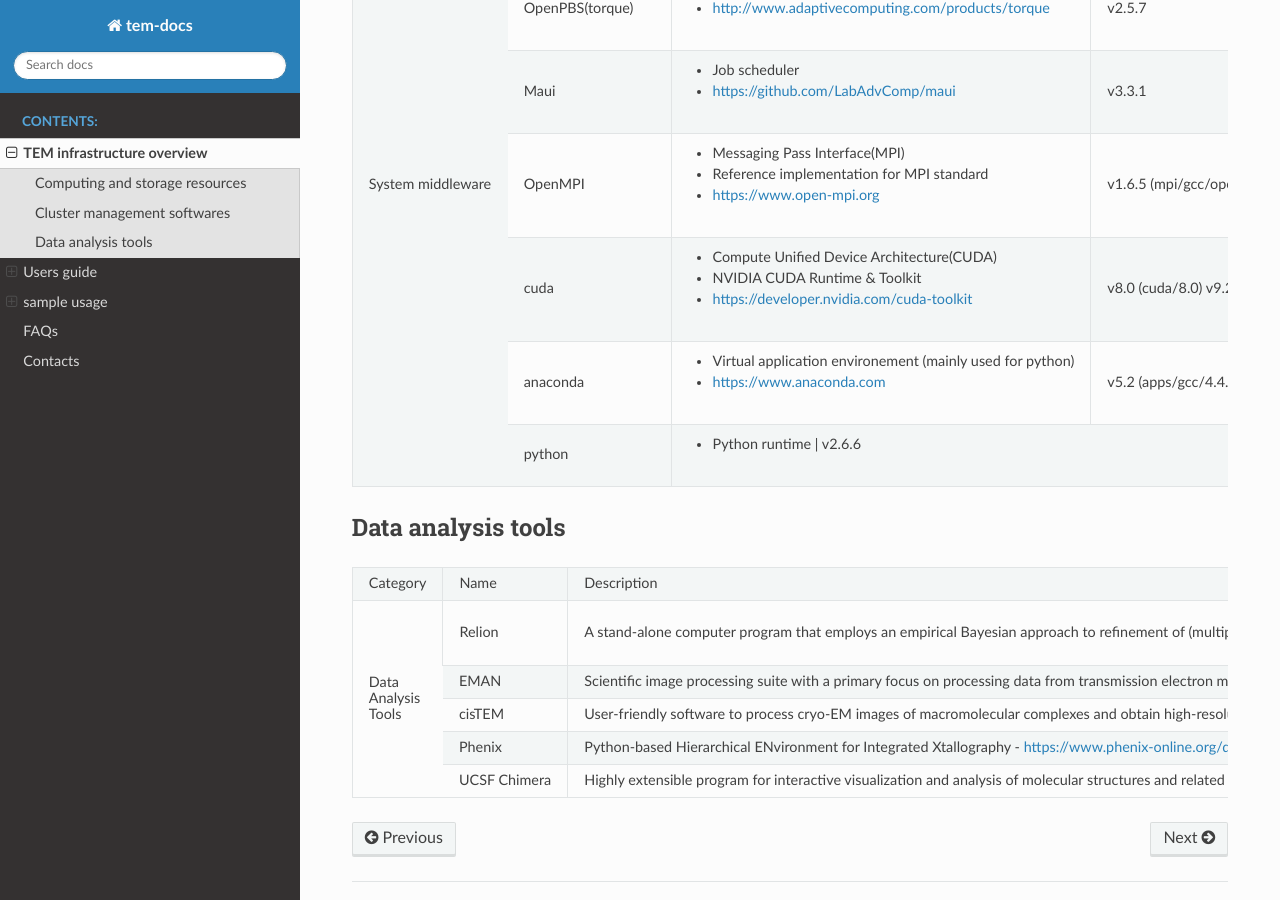
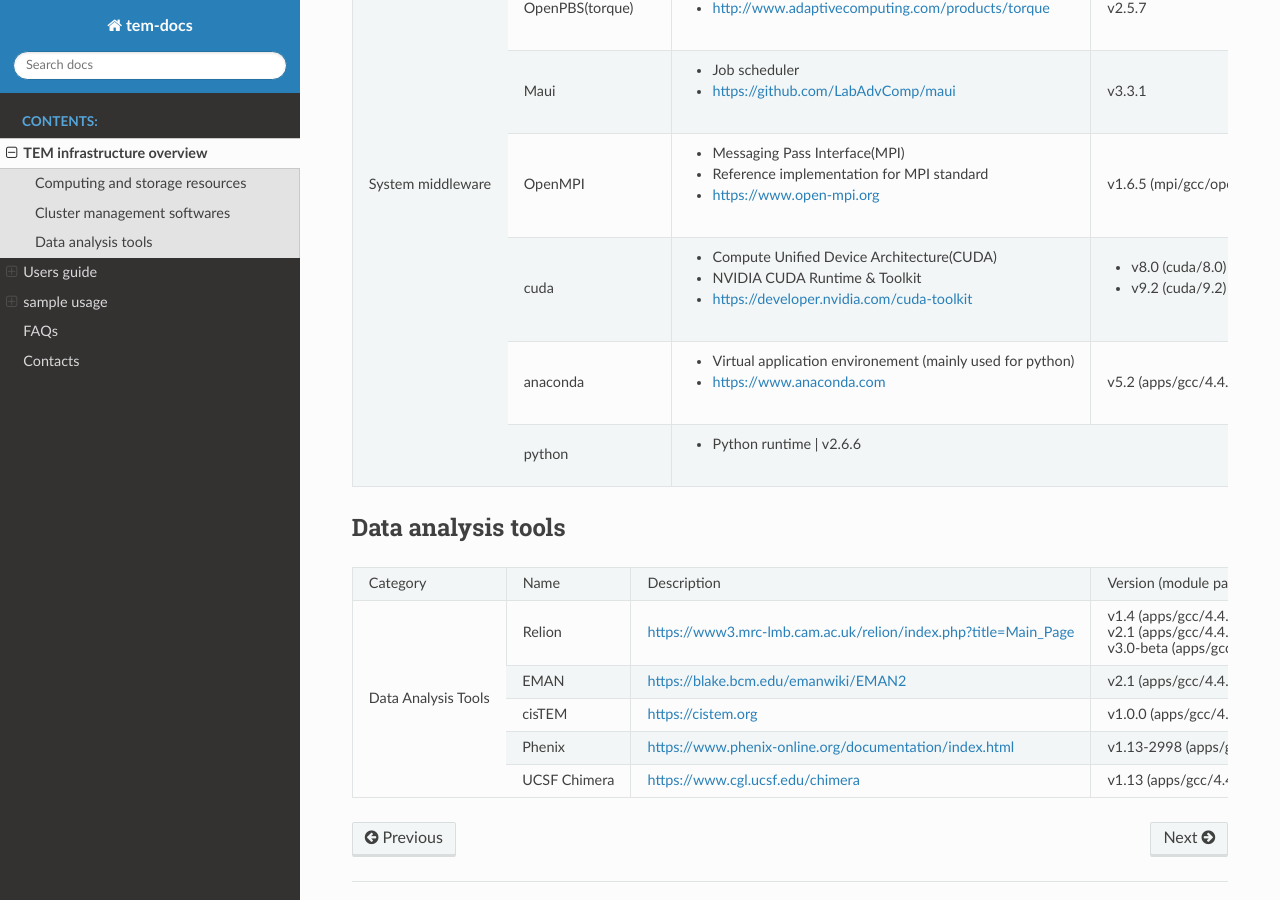
Before and after one commit to junglok/tem-docs, a Sphinx documentation site: the page built from docs/infra.rst, in a window 1280 px wide and 900 px high, scrolled down 2043 px. Built offline with Sphinx 7.4.7 and the Read the Docs theme 2.0.0, drawn with Linux system fonts in a browser that asks for light colours.

Commit message:
first commit

```diff
--- a/docs/infra.rst
+++ b/docs/infra.rst
@@ -71,8 +71,8 @@
 |              |                             | - Reference implementation for MPI standard                | (mpi/gcc/openmpi/1.6.5)        |
 |              |                             | - https://www.open-mpi.org                                 |                                |
 |              +-----------------------------+------------------------------------------------------------+--------------------------------+
-|              | cuda                        | - Compute Unified Device Architecture(CUDA)                | v8.0 (cuda/8.0)                |
-|              |                             | - NVIDIA CUDA Runtime & Toolkit                            | v9.2 (cuda/9.2)                |
+|              | cuda                        | - Compute Unified Device Architecture(CUDA)                | - v8.0 (cuda/8.0)              |
+|              |                             | - NVIDIA CUDA Runtime & Toolkit                            | - v9.2 (cuda/9.2)              |
 |              |                             | - https://developer.nvidia.com/cuda-toolkit                |                                |
 |              +-----------------------------+------------------------------------------------------------+--------------------------------+
 |              | anaconda                    | - Virtual application environement (mainly used for python)| v5.2                           |
@@ -85,37 +85,31 @@
 Data analysis tools
 ===================
 
-
-+--------------+---------------------+--------------------------------------------------------------------+-------------------------------------+
-| Category     | Name                | Description                                                        | Version                             |
-|              |                     |                                                                    | (module path)                       |
-+--------------+---------------------+--------------------------------------------------------------------+-------------------------------------+
-| Data         | Relion              | A stand-alone computer program that employs an empirical           | v1.4                                |
-|              |                     | Bayesian approach to refinement of (multiple) 3D                   | (apps/gcc/4.4.7/relion/cpu/1.4)     |
-|              |                     | reconstructions or 2D class averages in electron                   |                                     |
-|              |                     | cryo-microscopy (cryo-EM)                                          | v2.1                                |
-| Analysis     |                     | - https://www3.mrc-lmb.cam.ac.uk/relion/index.php?title=Main_Page  | (apps/gcc/4.4.7/relion/cpu/2.1)     |
-|              |                     |                                                                    | (apps/gcc/4.4.7/relion/gpu/2.1)     |
-| Tools        |                     |                                                                    |                                     |
-|              |                     |                                                                    | v3.0-beta                           |
-|              |                     |                                                                    | (apps/gcc/4.4.7/relion/cpu/3.0-beta)|
-|              |                     |                                                                    | (apps/gcc/4.4.7/relion/gpu/3.0-beta)|
-|              |                     |                                                                    |                                     |
-|              +---------------------+--------------------------------------------------------------------+-------------------------------------+
-|              | EMAN                | Scientific image processing suite with a primary focus on          | v2.1                                |
-|              |                     | processing data from transmission electron microscopes             | (apps/gcc/4.4.7/eman/2.1)           |
-|              |                     | - https://blake.bcm.edu/emanwiki/EMAN2                             |                                     |
-|              +---------------------+--------------------------------------------------------------------+-------------------------------------+
-|              | cisTEM              | User-friendly software to process cryo-EM images of macromolecular | v1.0.0                              |
-|              |                     | complexes and obtain high-resolution 3D reconstructions            | (apps/gcc/4.4.7/cistem/1.0.0)       |
-|              |                     | - https://cistem.org                                               |                                     |
-|              +---------------------+--------------------------------------------------------------------+-------------------------------------+
-|              | Phenix              | Python-based Hierarchical ENvironment for Integrated Xtallography  | v1.13-2998                          |
-|              |                     | - https://www.phenix-online.org/documentation/index.html           | (apps/gcc/4.4.7/phenix/1.13-2998)   |
-|              +---------------------+--------------------------------------------------------------------+-------------------------------------+
-|              | UCSF Chimera        | Highly extensible program for interactive visualization and        | v1.13                               |
-|              |                     | analysis of molecular structures and related data, including       | (apps/gcc/4.4.7/chimera/1.13)       |
-|              |                     | density maps, supramolecular assemblies, sequence alignments,      |                                     |
-|              |                     | docking results, trajectories, and conformational ensembles        |                                     |
-|              |                     | - https://www.cgl.ucsf.edu/chimera                                 |                                     |
-+--------------+---------------------+--------------------------------------------------------------------+-------------------------------------+
++--------------+---------------------+--------------------------------------------------------------------+--------------------------------------+
+| Category     | Name                | Description                                                        | Version                              |
+|              |                     |                                                                    | (module path)                        |
++--------------+---------------------+--------------------------------------------------------------------+--------------------------------------+
+| Data         | Relion              |                                                                    | v1.4                                 |
+| Analysis     |                     |                                                                    | (apps/gcc/4.4.7/relion/cpu/1.4)      |
+| Tools        |                     |                                                                    |                                      |
+|              |                     |                                                                    | v2.1                                 |
+|              |                     | https://www3.mrc-lmb.cam.ac.uk/relion/index.php?title=Main_Page    | (apps/gcc/4.4.7/relion/cpu/2.1)      |
+|              |                     |                                                                    | (apps/gcc/4.4.7/relion/gpu/2.1)      |
+|              |                     |                                                                    |                                      |
+|              |                     |                                                                    | v3.0-beta                            |
+|              |                     |                                                                    | (apps/gcc/4.4.7/relion/cpu/3.0-beta) |
+|              |                     |                                                                    | (apps/gcc/4.4.7/relion/gpu/3.0-beta) |
+|              |                     |                                                                    |                                      |
+|              +---------------------+--------------------------------------------------------------------+--------------------------------------+
+|              | EMAN                | https://blake.bcm.edu/emanwiki/EMAN2                               | v2.1                                 |
+|              |                     |                                                                    | (apps/gcc/4.4.7/eman/2.1)            |
+|              +---------------------+--------------------------------------------------------------------+--------------------------------------+
+|              | cisTEM              | https://cistem.org                                                 | v1.0.0                               |
+|              |                     |                                                                    | (apps/gcc/4.4.7/cistem/1.0.0)        |
+|              +---------------------+--------------------------------------------------------------------+--------------------------------------+
+|              | Phenix              | https://www.phenix-online.org/documentation/index.html             | v1.13-2998                           |
+|              |                     |                                                                    | (apps/gcc/4.4.7/phenix/1.13-2998)    |
+|              +---------------------+--------------------------------------------------------------------+--------------------------------------+
+|              | UCSF Chimera        | https://www.cgl.ucsf.edu/chimera                                   | v1.13                                |
+|              |                     |                                                                    | (apps/gcc/4.4.7/chimera/1.13)        |
++--------------+---------------------+--------------------------------------------------------------------+--------------------------------------+
```
